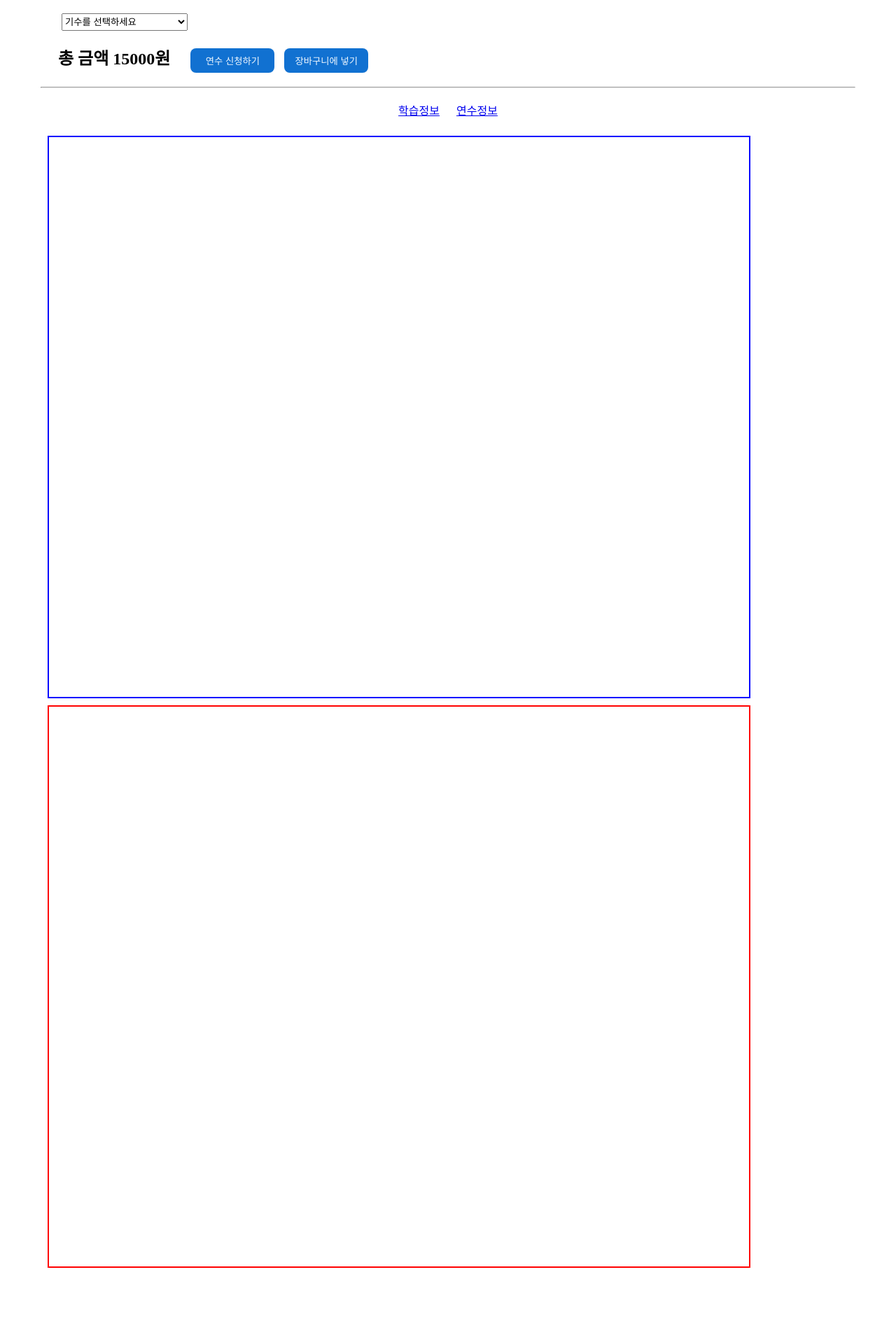
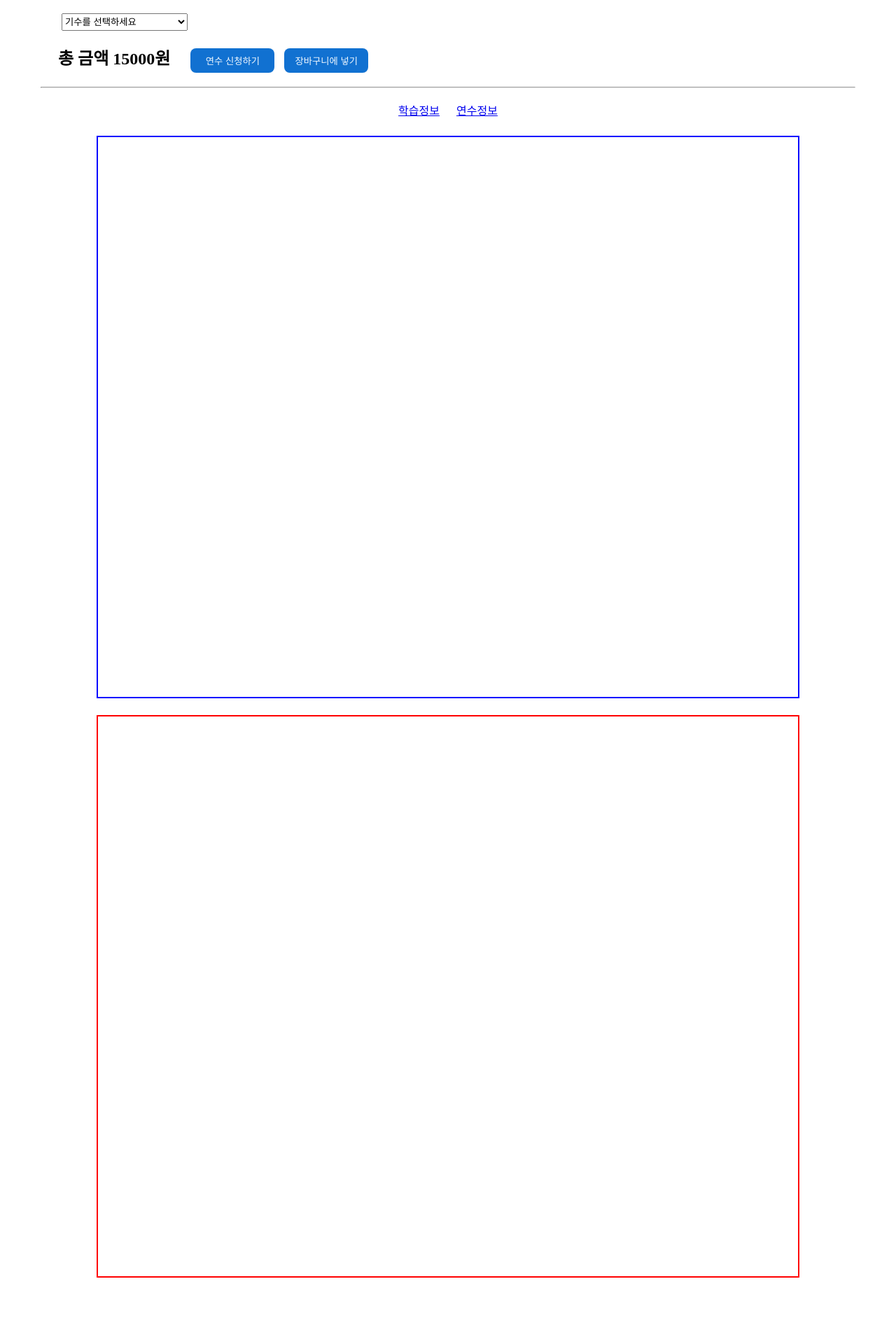
Before and after one commit to maplesyrup0423/mentors, a Java web app: page /WT_jy/WT_info.html in a window 1280 px wide. Shown: the part 486-2384 px from the top of the page at 70% size. Before the commit the page ends 2298 px from the top, so only its background shows below. Run offline with Tomcat 11, a stand-in JSP engine, Linux system fonts and the light colour scheme.

Commit message:
info box 가운데
정렬

```diff
--- a/M_Test01/src/main/webapp/WT_jy/WT_sytle.css
+++ b/M_Test01/src/main/webapp/WT_jy/WT_sytle.css
@@ -141,11 +141,10 @@ table{
 .info_box{
     text-align: center;
 
-
 }
 
 .info_info{
-
+    display: inline-block;
     border: 2px solid blue;
     width: 1000px;
     height:800px;
@@ -153,6 +152,7 @@ table{
 }
 
 .info_training{
+    display: inline-block;
     border: 2px solid red;
     width: 1000px;
     height:800px;
```
